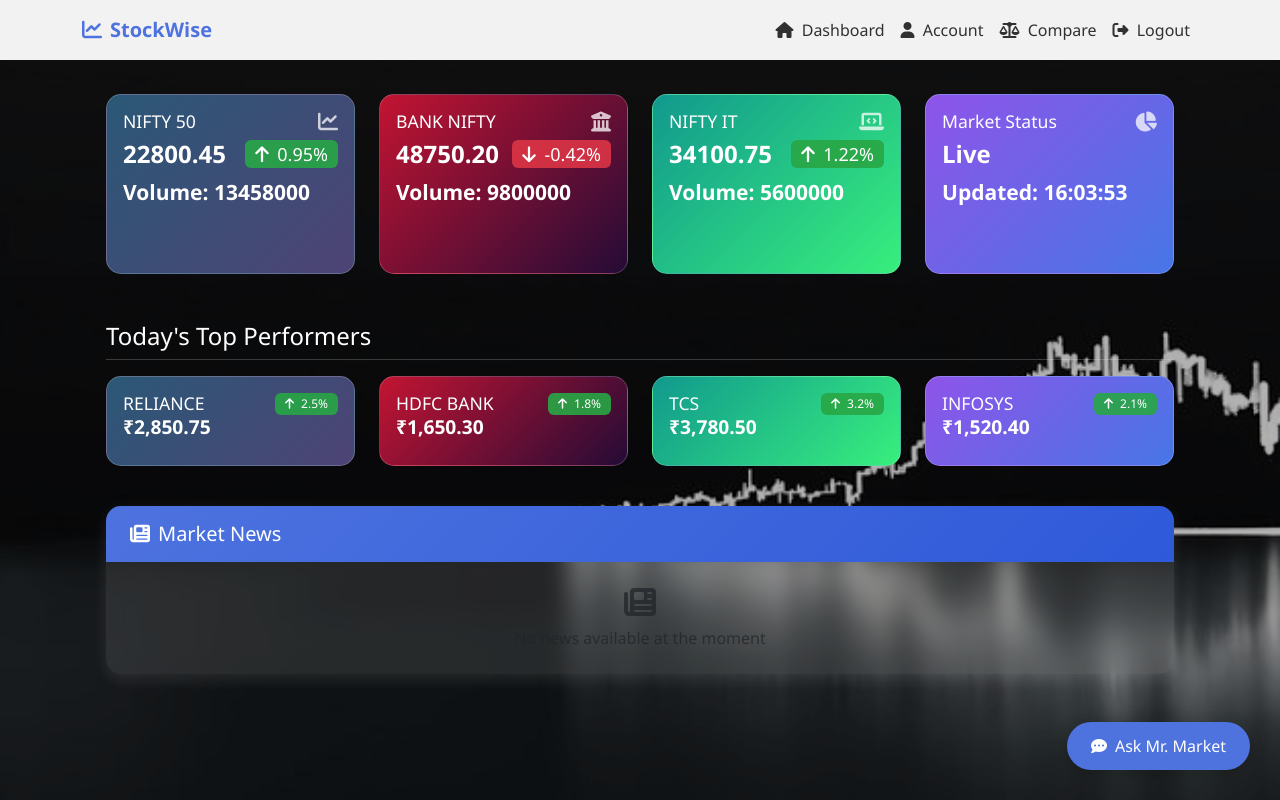
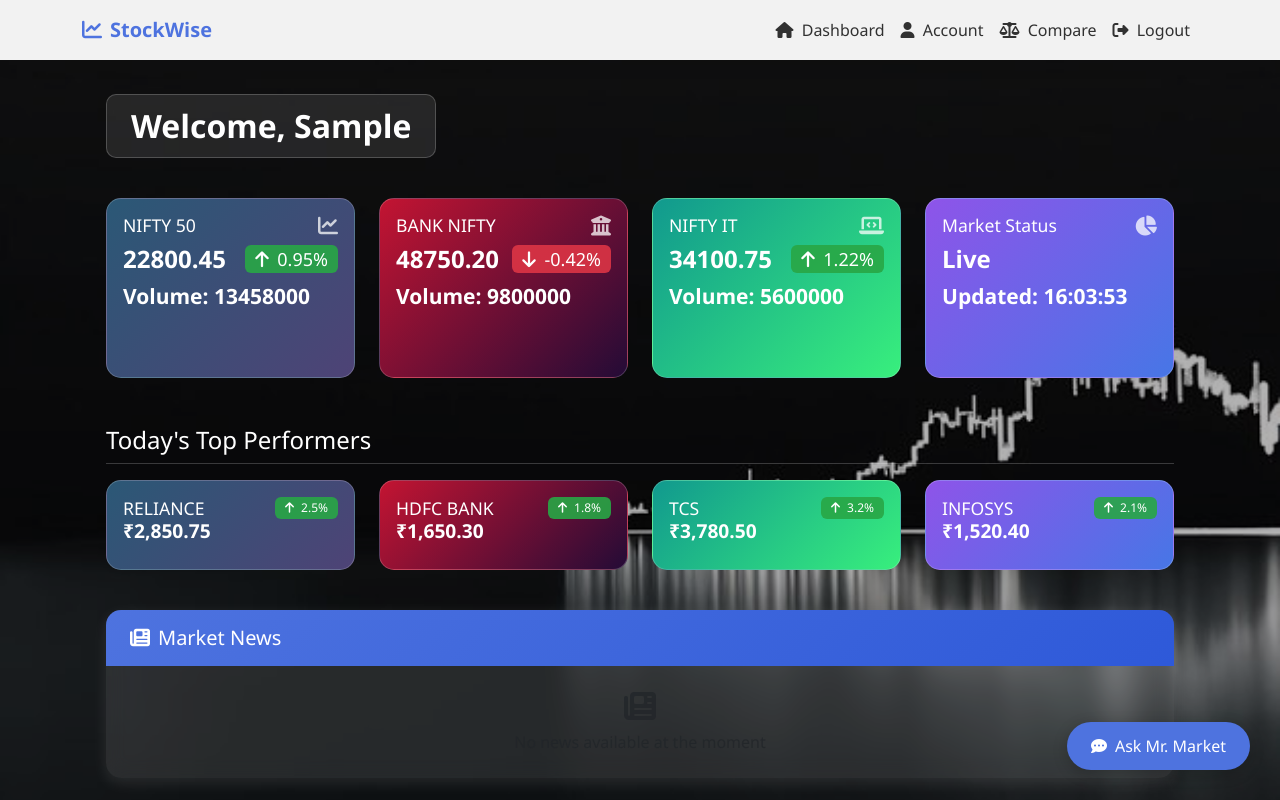
Before and after one commit to Arka-Sengupta/StockWise, a Flask app: page /home in a window 1280 px wide. Run offline with Flask 3, Linux system fonts and the light colour scheme; the visitor is signed in with stand-in values (Sample User, id 1); data that the repository does not hold is empty.

Commit message:
added welcome message

```diff
--- a/website/templates/home.html
+++ b/website/templates/home.html
@@ -4,6 +4,21 @@
 
 {% block extra_styles %}
 <style>
+
+  /* welcome message */
+
+  .welcome-message {
+    color: white;
+    font-weight: 600;
+    margin-bottom: 1.5rem;
+    padding: 0.75rem 1.5rem;
+    background: rgba(255, 255, 255, 0.1);
+    backdrop-filter: blur(10px);
+    border-radius: 10px;
+    display: inline-block;
+    border: 1px solid rgba(255, 255, 255, 0.2);
+  }
+
   /* Market Cards Styling */
   .market-card {
     border-radius: 15px;
@@ -131,6 +146,13 @@
 
 {% block content %}
 <div class="container-fluid px-4">
+  <div class="row mb-3 animate__animated animate__fadeIn">
+    <div class="col-12">
+      <h2 class="welcome-message">
+         Welcome, {{ current_user.first_name }}
+      </h2>
+    </div>
+  </div>
   <!-- Main Market Cards -->
   <div class="row g-4 mb-2">
     <!-- NIFTY 50 -->
```
